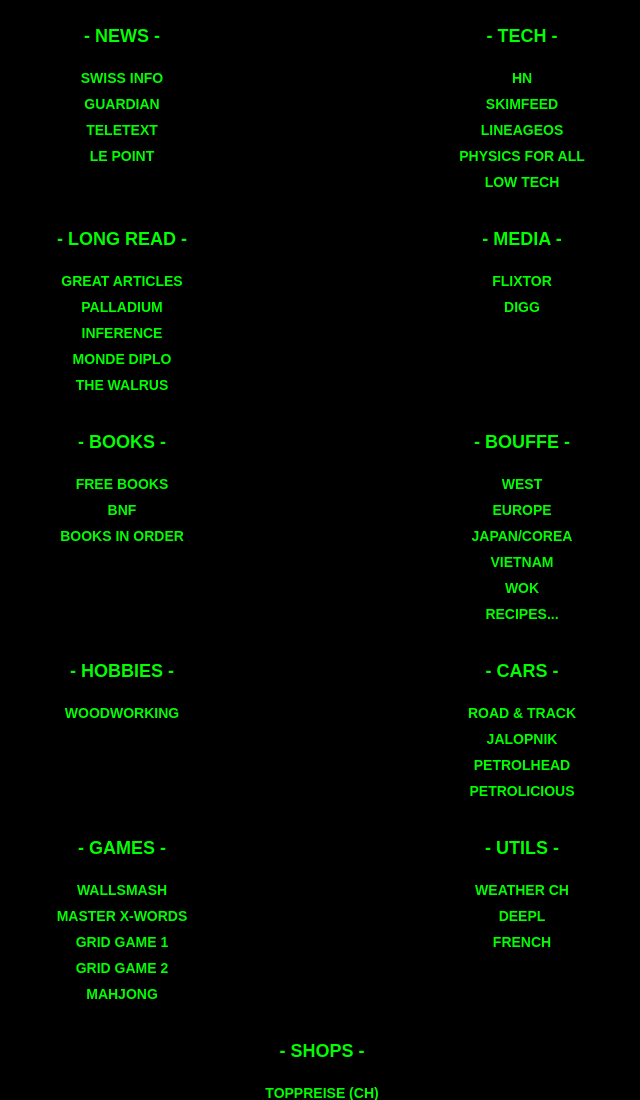
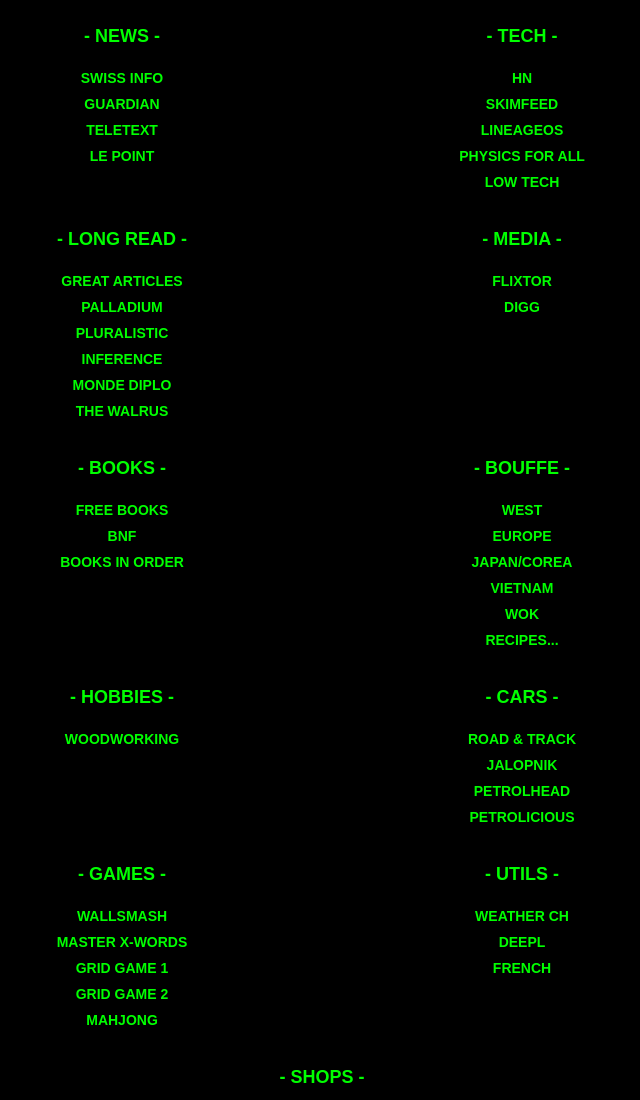
Before and after one commit to FLecorps/flecorps.github.io, a plain HTML site: page index.html in a window 1280 px wide. Shown: the top 1100 px of the page, without its empty margins (318-958 px from the left). Drawn offline with Linux system fonts and the light colour scheme.

Commit message:
Update index.html

```diff
--- a/index.html
+++ b/index.html
@@ -158,6 +158,9 @@
         <li>
           <a href="https://www.palladiummag.com/" target="_new" rel="noopener noreferrer">Palladium</a>
         </li>
+         <li>
+          <a href="https://pluralistic.net/" target="_new" rel="noopener noreferrer">Pluralistic</a>
+        </li>
         <li>
           <a href="https://inference-review.com/" target="_new" rel="noopener noreferrer">Inference</a>
         </li>
```
